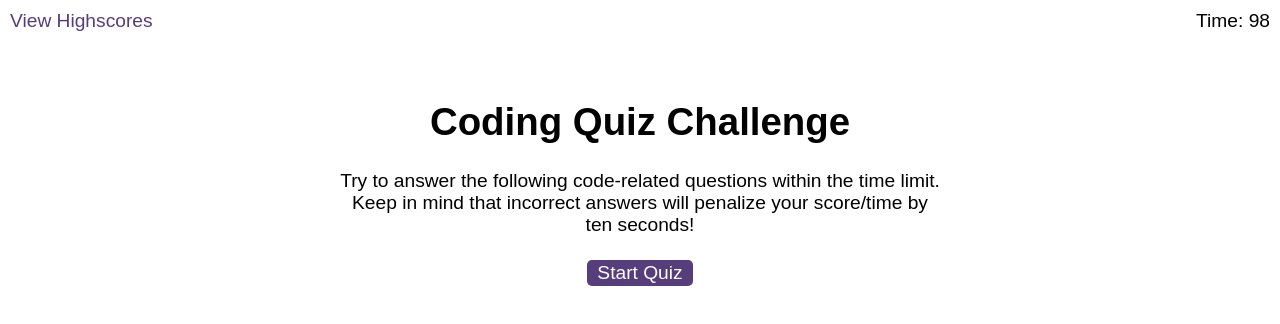
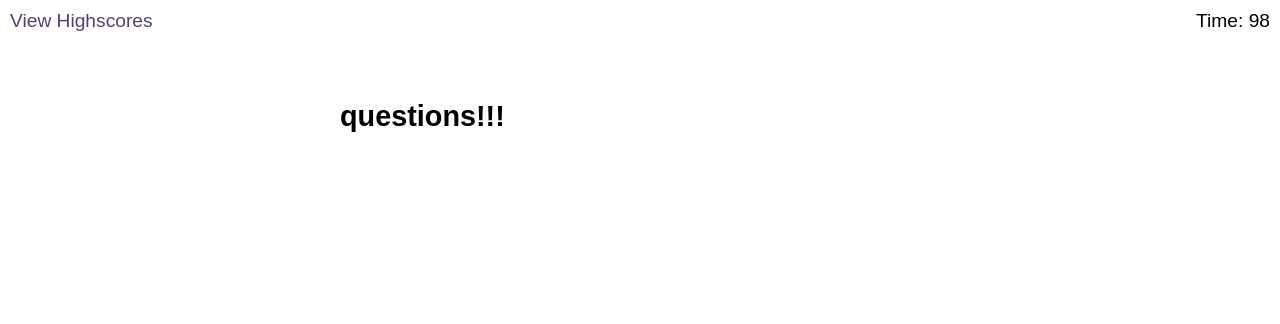
Before and after one commit to AlexAins/Coding-Quiz, a plain HTML site: page index.html in a window 1280 px wide. Both pictures are taken after a click on the button "Start Quiz". Drawn offline with Linux system fonts and the light colour scheme.

Commit message:
Hid starter screen and present question screen

```diff
--- a/assets/js/logic.js
+++ b/assets/js/logic.js
@@ -1,5 +1,7 @@
 var timerEl = document.getElementById("time");
-var startEl = document.getElementById("start");
+var startBntEl = document.getElementById("start");
+var startScrEl = document.getElementById("start-screen");
+var questionScrEl = document.getElementById("questions");
 
 // Setting timer to start when Start button clicked and countdown
 
@@ -13,6 +15,8 @@ function countdown(){
     }, 1000);
 }
 
-startEl.addEventListener("click", function(){
+startBntEl.addEventListener("click", function(){
     countdown();
+    startScrEl.setAttribute("class", "hide");
+    questionScrEl.setAttribute("class", "");
 });
--- a/index.html
+++ b/index.html
@@ -26,7 +26,7 @@
       </div>
 
       <div id="questions" class="hide">
-        <h2 id="question-title"></h2>
+        <h2 id="question-title">questions!!!</h2>
         <div id="choices" class="choices"></div>
       </div>
 
```
